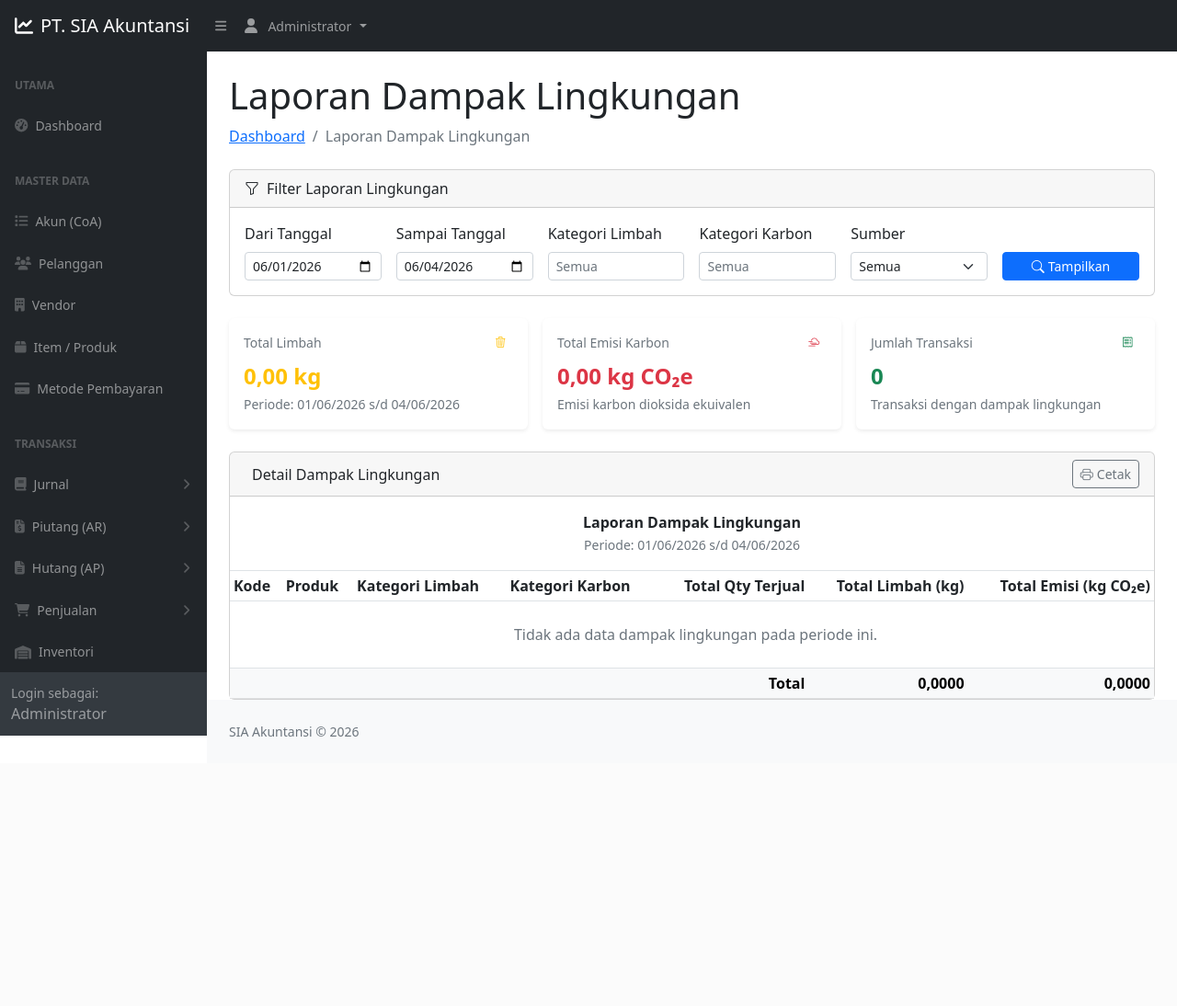
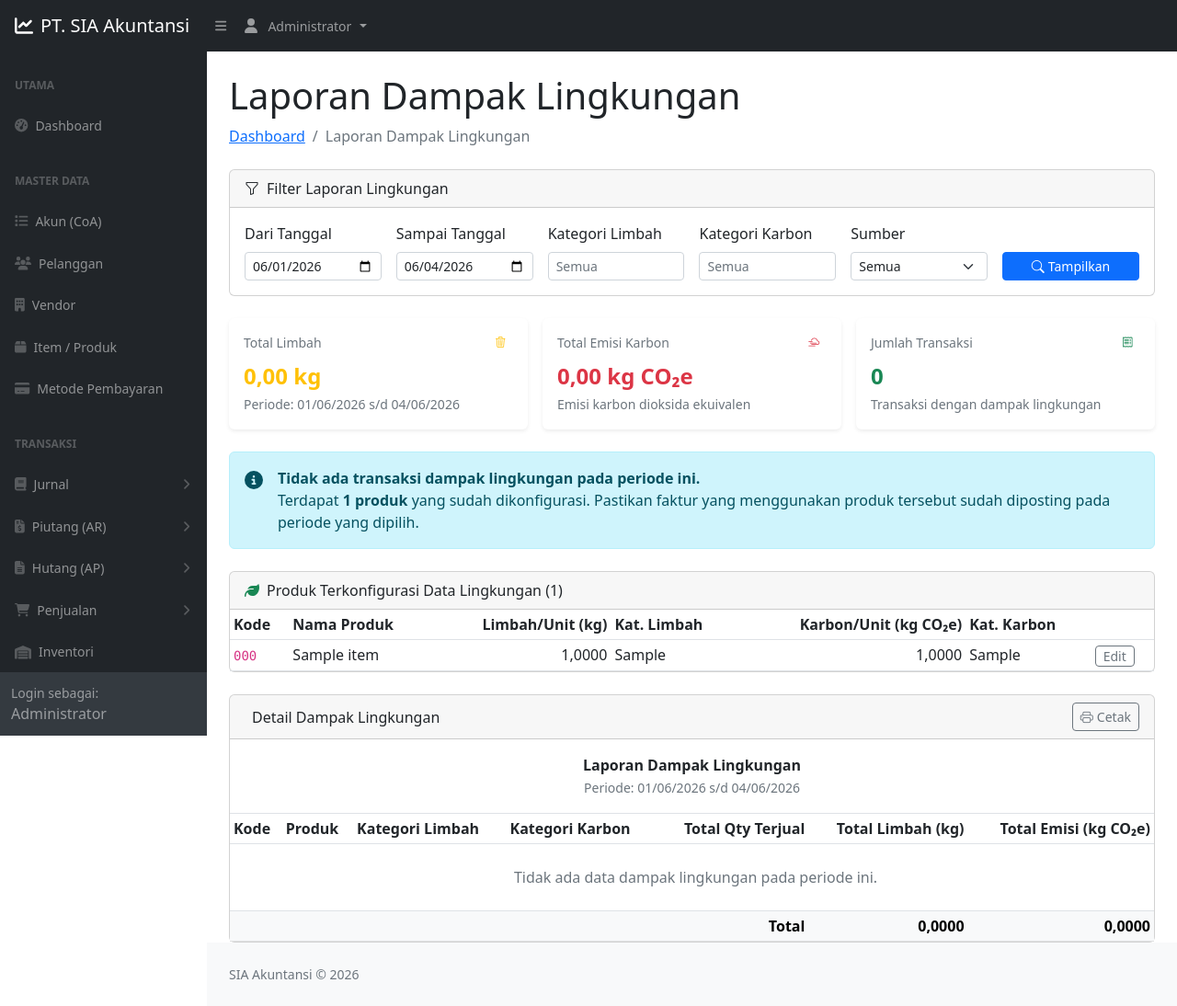
Before and after one commit to administrasibisnisclaude-max/sia-akuntansi, a Laravel app: page /reports/environmental in a window 1280 px wide. Shown: the whole page at 92% size. Before the commit the page ends 801 px from the top, so only its background shows below. Run offline with Laravel 12, Linux system fonts and the light colour scheme; a user stored in the database is signed in; data comes from the database, SQL or seed files in the repository; tables that the repository leaves empty hold one stand-in row (values such as "Sample post"); some libraries are stand-ins or nearby versions.

Commit message:
fix: laporan lingkungan - tampilkan panduan konfigurasi item jika belum ada data

```diff
--- a/app/Http/Controllers/ReportController.php
+++ b/app/Http/Controllers/ReportController.php
@@ -157,7 +157,25 @@ class ReportController extends Controller
         $totalTrx    = \App\Models\EnvironmentalImpact::whereBetween('date', [$from, $to])->count();
         $topWaste    = $rows->sortByDesc('total_waste')->take(5);
 
-        return view('reports.environmental', compact('rows', 'totalWaste', 'totalCarbon', 'totalTrx', 'topWaste', 'from', 'to'));
+        // Items already configured with environmental data
+        $configuredItems = DB::table('items')
+            ->whereNull('deleted_at')
+            ->where(fn($q) => $q->where('waste_per_unit', '>', 0)->orWhere('carbon_per_unit', '>', 0))
+            ->select('id', 'item_code', 'name', 'waste_per_unit', 'carbon_per_unit', 'waste_category', 'carbon_category')
+            ->orderBy('name')->get();
+
+        // Items NOT yet configured (waste=0 AND carbon=0)
+        $unconfiguredItems = DB::table('items')
+            ->whereNull('deleted_at')
+            ->where('waste_per_unit', '<=', 0)
+            ->where('carbon_per_unit', '<=', 0)
+            ->select('id', 'item_code', 'name')
+            ->orderBy('name')->get();
+
+        return view('reports.environmental', compact(
+            'rows', 'totalWaste', 'totalCarbon', 'totalTrx', 'topWaste', 'from', 'to',
+            'configuredItems', 'unconfiguredItems'
+        ));
     }
 
     public function soldProducts(Request $request)
--- a/resources/views/reports/environmental.blade.php
+++ b/resources/views/reports/environmental.blade.php
@@ -81,6 +81,65 @@
     </div>
 </div>
 
+{{-- Warning: no items configured --}}
+@if($configuredItems->isEmpty())
+<div class="alert alert-warning d-flex gap-3 align-items-start mb-4 no-print">
+    <i class="fas fa-exclamation-triangle fa-lg mt-1"></i>
+    <div>
+        <strong>Belum ada produk yang dikonfigurasi data lingkungan.</strong><br>
+        Laporan ini hanya mencatat dampak dari produk yang memiliki nilai <strong>Limbah/Unit (kg)</strong> atau <strong>Karbon/Unit (kg CO₂e)</strong> lebih dari 0.
+        Silakan buka halaman <a href="{{ route('items.index') }}">Item / Produk</a>, edit setiap produk, dan isi bagian <em>Data Lingkungan</em>.
+    </div>
+</div>
+@elseif($rows->isEmpty())
+<div class="alert alert-info d-flex gap-3 align-items-start mb-4 no-print">
+    <i class="fas fa-info-circle fa-lg mt-1"></i>
+    <div>
+        <strong>Tidak ada transaksi dampak lingkungan pada periode ini.</strong><br>
+        Terdapat <strong>{{ $configuredItems->count() }} produk</strong> yang sudah dikonfigurasi. Pastikan faktur yang menggunakan produk tersebut sudah diposting pada periode yang dipilih.
+    </div>
+</div>
+@endif
+
+{{-- Configured items summary --}}
+@if($configuredItems->isNotEmpty())
+<div class="card mb-4 no-print">
+    <div class="card-header d-flex justify-content-between align-items-center">
+        <span><i class="fas fa-leaf me-2 text-success"></i>Produk Terkonfigurasi Data Lingkungan ({{ $configuredItems->count() }})</span>
+        @if($unconfiguredItems->isNotEmpty())
+        <span class="badge bg-warning text-dark">{{ $unconfiguredItems->count() }} produk belum dikonfigurasi</span>
+        @endif
+    </div>
+    <div class="card-body p-0">
+        <table class="table table-sm mb-0">
+            <thead>
+                <tr>
+                    <th>Kode</th><th>Nama Produk</th>
+                    <th class="text-end">Limbah/Unit (kg)</th>
+                    <th>Kat. Limbah</th>
+                    <th class="text-end">Karbon/Unit (kg CO₂e)</th>
+                    <th>Kat. Karbon</th>
+                    <th class="no-print"></th>
+                </tr>
+            </thead>
+            <tbody>
+            @foreach($configuredItems as $ci)
+            <tr>
+                <td><code>{{ $ci->item_code }}</code></td>
+                <td>{{ $ci->name }}</td>
+                <td class="text-end">{{ number_format($ci->waste_per_unit, 4, ',', '.') }}</td>
+                <td>{{ $ci->waste_category ?: '-' }}</td>
+                <td class="text-end">{{ number_format($ci->carbon_per_unit, 4, ',', '.') }}</td>
+                <td>{{ $ci->carbon_category ?: '-' }}</td>
+                <td class="no-print"><a href="{{ route('items.edit', $ci->id) }}" class="btn btn-xs btn-outline-secondary btn-sm py-0 px-2">Edit</a></td>
+            </tr>
+            @endforeach
+            </tbody>
+        </table>
+    </div>
+</div>
+@endif
+
 @if($topWaste->isNotEmpty())
 <div class="card mb-4">
     <div class="card-header">
```
